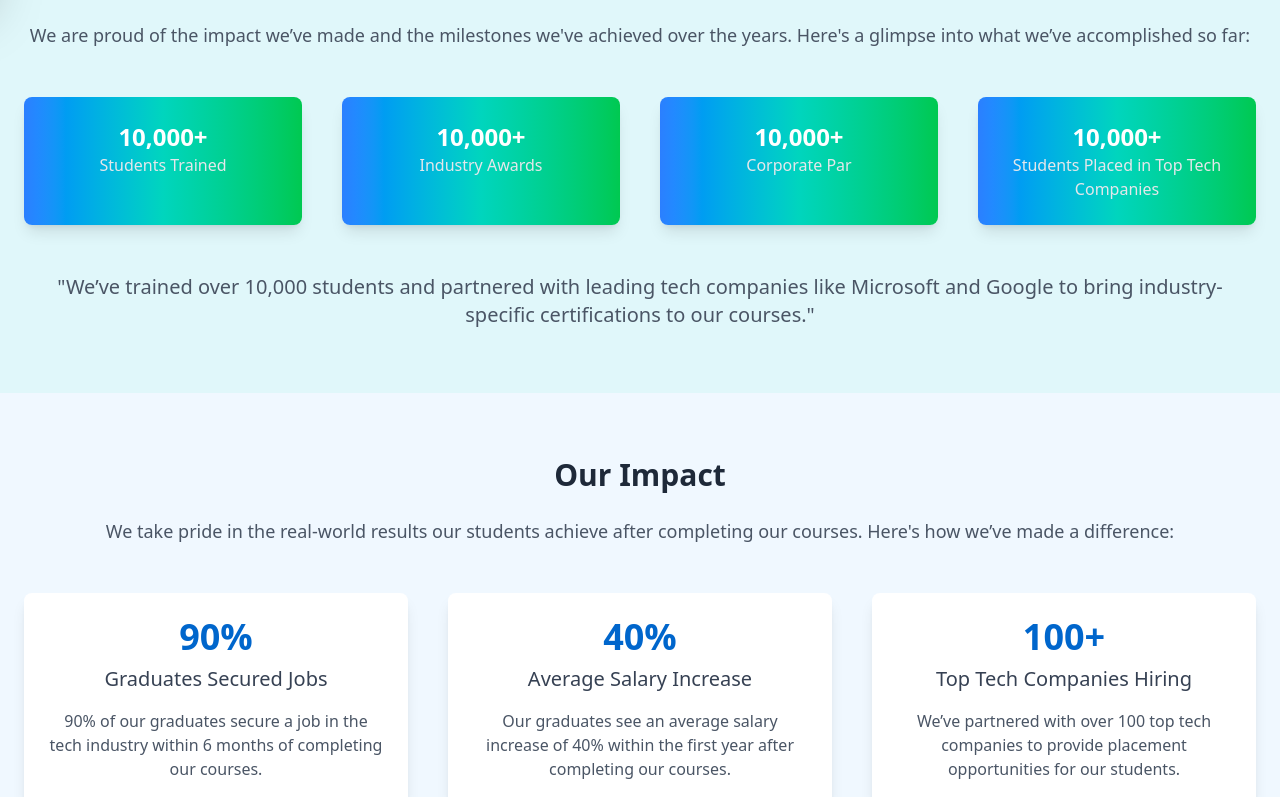
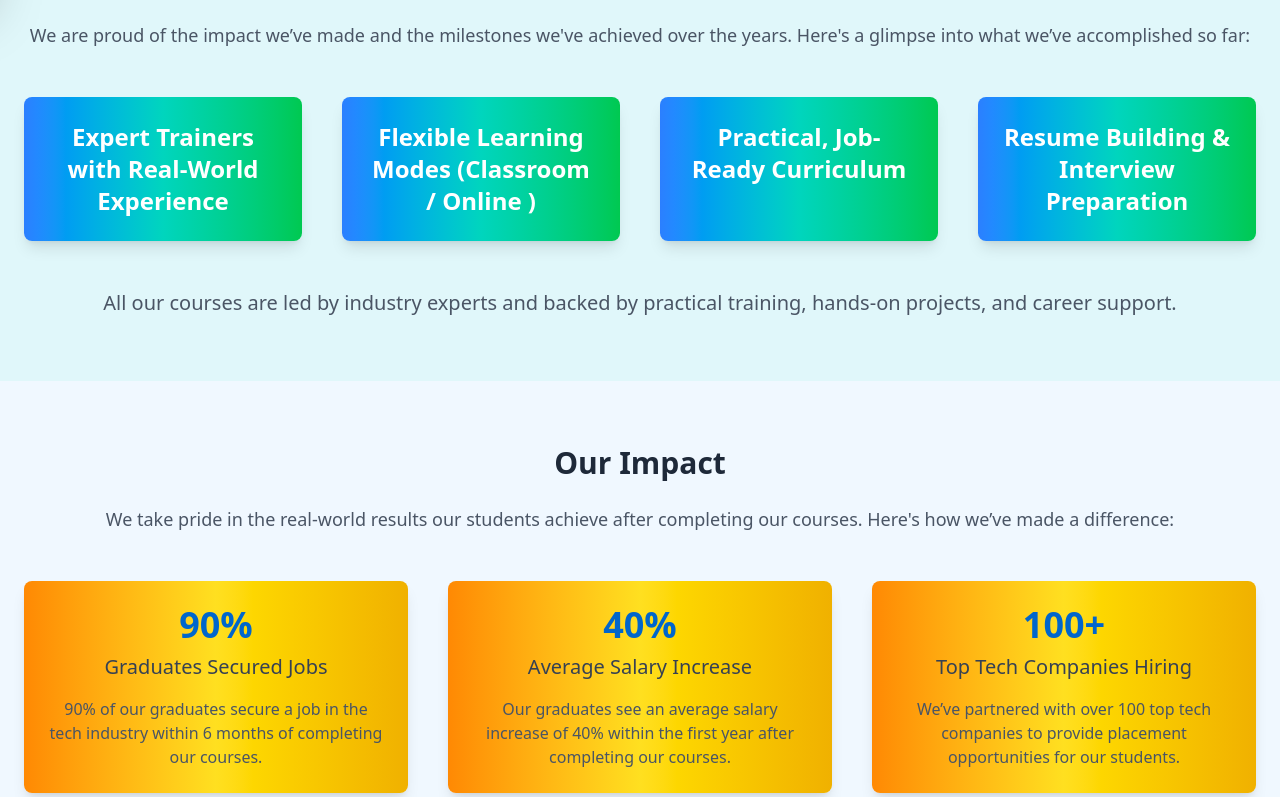
Before and after one commit to Yawaytechnologies/vel-infotech-frontend, a React (Vite) app: page /about in a window 1280 px wide. Shown: the part 800-1597 px from the top of the page. Built offline with nearby package versions, Linux system fonts and the light colour scheme.

Commit message:
moved card to center and changed image

```diff
--- a/src/pages/About.jsx
+++ b/src/pages/About.jsx
@@ -1,5 +1,5 @@
 import React from 'react';
-import tr from "../assets/training.jpg";
+import tr from "../assets/training1.png";
 
 const About = () => {
   return (
@@ -14,7 +14,7 @@ const About = () => {
       Welcome to Vel InfoTech
     </h1>
     <div className="flex flex-col md:flex-row items-center justify-between">
-  <p className="text-lg sm:text-xl mb-8 md:mb-0 md:w-1/2">
+   <p className="text-lg sm:text-xl mb-8 md:mb-0 md:w-1/2">
       Founded with a vision to bridge the gap between ambition and achievement, Vel InfoTech is a leading training institute dedicated to equipping individuals with the skills, knowledge, and confidence to succeed in today's competitive world.
     </p>
     <img
@@ -30,7 +30,7 @@ const About = () => {
 
       <section className="py-16 bg-[#e0f7fa]">
   <div className="max-w-7xl mx-auto px-6 text-center">
-    <h2 className="text-3xl font-semibold text-gray-800 mb-6">Our Achievements</h2>
+    <h2 className="text-3xl font-semibold text-gray-800 mb-6">Why Choose Us</h2>
     <p className="text-lg text-gray-600 mb-12">
       We are proud of the impact we’ve made and the milestones we've achieved over the years. Here's a glimpse into what we’ve accomplished so far:
     </p>
@@ -38,32 +38,32 @@ const About = () => {
     <div className="grid grid-cols-1 sm:grid-cols-2 lg:grid-cols-4 gap-10">
       {/* Accomplishment 1 */}
       <div className="bg-gradient-to-r from-blue-500 via-teal-400 to-green-500 p-6 rounded-lg shadow-lg hover:shadow-xl transition duration-300">
-  <h3 className="text-2xl font-bold text-white">10,000+</h3>
-  <p className="text-gray-200">Students Trained</p>
+  <h3 className="text-2xl font-bold text-white">Expert Trainers with Real-World Experience</h3>
+
 </div>
 
       {/* Accomplishment 2 */}
        <div className="bg-gradient-to-r from-blue-500 via-teal-400 to-green-500 p-6 rounded-lg shadow-lg hover:shadow-xl transition duration-300">
-  <h3 className="text-2xl font-bold text-white">10,000+</h3>
-  <p className="text-gray-200">Industry Awards</p>
+  <h3 className="text-2xl font-bold text-white">Flexible Learning Modes (Classroom / Online )</h3>
+
 </div>
 
       {/* Accomplishment 3 */}
        <div className="bg-gradient-to-r from-blue-500 via-teal-400 to-green-500 p-6 rounded-lg shadow-lg hover:shadow-xl transition duration-300">
-  <h3 className="text-2xl font-bold text-white">10,000+</h3>
-  <p className="text-gray-200">Corporate Par</p>
+  <h3 className="text-2xl font-bold text-white">Practical, Job-Ready Curriculum</h3>
+
 </div>
 
       {/* Accomplishment 4 */}
        <div className="bg-gradient-to-r from-blue-500 via-teal-400 to-green-500 p-6 rounded-lg shadow-lg hover:shadow-xl transition duration-300">
-  <h3 className="text-2xl font-bold text-white">10,000+</h3>
-  <p className="text-gray-200">Students Placed in Top Tech Companies</p>
+  <h3 className="text-2xl font-bold text-white">Resume Building & Interview Preparation</h3>
+
 </div>
     </div>
 
     <div className="mt-12">
       <p className="text-xl text-gray-600">
-        "We’ve trained over 10,000 students and partnered with leading tech companies like Microsoft and Google to bring industry-specific certifications to our courses."
+        All our courses are led by industry experts and backed by practical training, hands-on projects, and career support.
       </p>
     </div>
   </div>
@@ -79,7 +79,7 @@ const About = () => {
 
     <div className="grid grid-cols-1 sm:grid-cols-2 lg:grid-cols-3 gap-10">
       {/* Impact 1 */}
-      <div className="bg-white p-6 rounded-lg shadow-lg hover:shadow-xl transition duration-300">
+      <div className="bg-gradient-to-r from-orange-400 via-yellow-300 to-yellow-500 p-6 rounded-lg shadow-lg hover:shadow-xl transition duration-300">
         <h3 className="text-4xl font-bold text-[#0066cc]">90%</h3>
         <p className="text-xl text-gray-700 mt-2">Graduates Secured Jobs</p>
         <p className="text-gray-600 mt-4">
@@ -88,7 +88,7 @@ const About = () => {
       </div>
 
       {/* Impact 2 */}
-      <div className="bg-white p-6 rounded-lg shadow-lg hover:shadow-xl transition duration-300">
+      <div className="bg-gradient-to-r from-orange-400 via-yellow-300 to-yellow-500 p-6 rounded-lg shadow-lg hover:shadow-xl transition duration-300">
         <h3 className="text-4xl font-bold text-[#0066cc]">40%</h3>
         <p className="text-xl text-gray-700 mt-2">Average Salary Increase</p>
         <p className="text-gray-600 mt-4">
@@ -97,7 +97,7 @@ const About = () => {
       </div>
 
       {/* Impact 3 */}
-      <div className="bg-white p-6 rounded-lg shadow-lg hover:shadow-xl transition duration-300">
+      <div className="bg-gradient-to-r from-orange-400 via-yellow-300 to-yellow-500 p-6 rounded-lg shadow-lg hover:shadow-xl transition duration-300">
         <h3 className="text-4xl font-bold text-[#0066cc]">100+</h3>
         <p className="text-xl text-gray-700 mt-2">Top Tech Companies Hiring</p>
         <p className="text-gray-600 mt-4">
@@ -267,14 +267,18 @@ const About = () => {
         </p>
       </div>
 
+      <div className="hidden lg:block"></div>
+
       {/* Culture Point 4 */}
-      <div className="bg-white p-8 rounded-lg shadow-lg hover:shadow-xl transition duration-300">
+      <div className="bg-white p-8  rounded-lg shadow-lg hover:shadow-xl transition duration-300">
         <h3 className="text-xl font-semibold text-[#005BAC] mb-4">Passion for Helping Others</h3>
         <p className="text-gray-700 mb-4">
           Our mission is simple – to help individuals build their careers and achieve their goals. We take pride in seeing our students succeed in the tech industry.
         </p>
       </div>
     </div>
+
+
 
     <div className="mt-12">
       <p className="text-xl text-gray-700">
@@ -298,11 +302,7 @@ const About = () => {
             We strive to provide the latest skills that are required to thrive in the ever-evolving technology sector.
           </p>
           <div className="flex justify-center">
-            <img
-              src="https://via.placeholder.com/800x400"  // Replace with relevant image
-              alt="Mission"
-              className="rounded-lg shadow-xl"
-            />
+
           </div>
         </div>
       </section>
```
Also changed, not shown: src/assets/training1.png (added).
